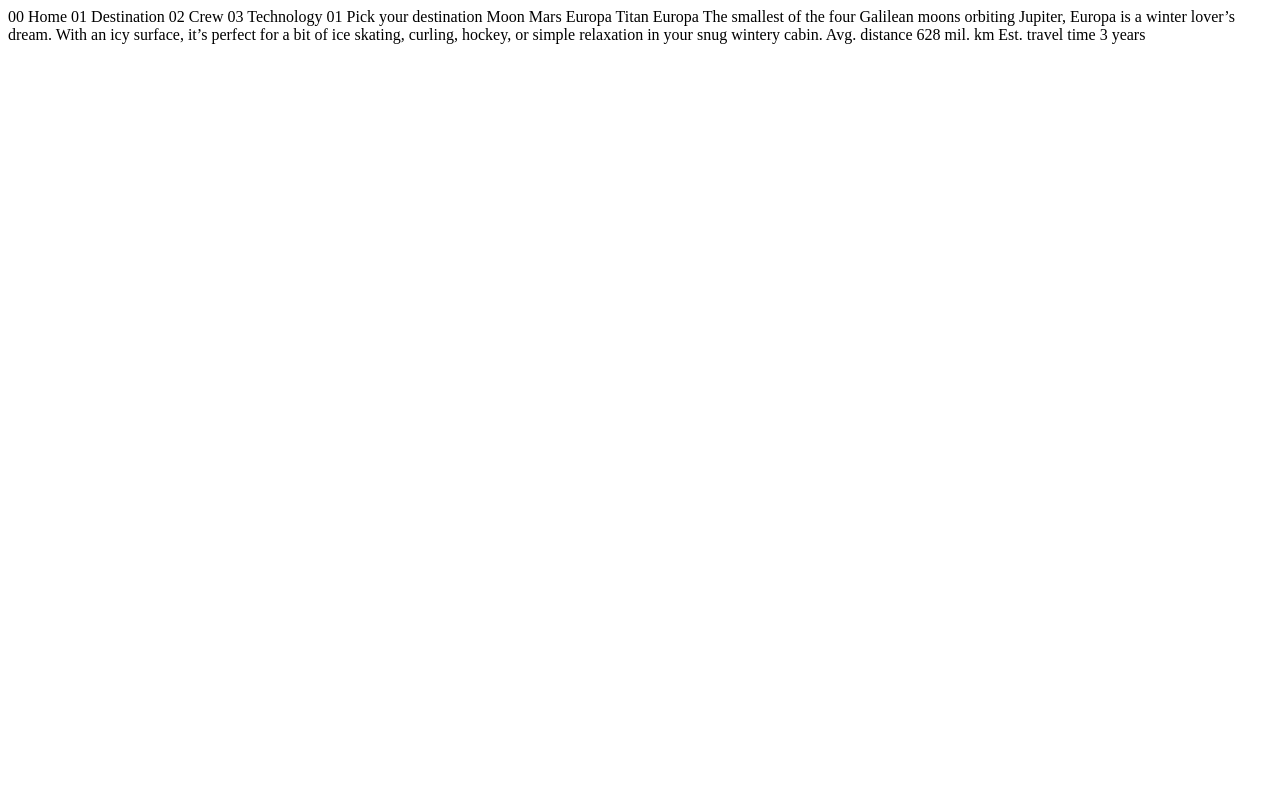
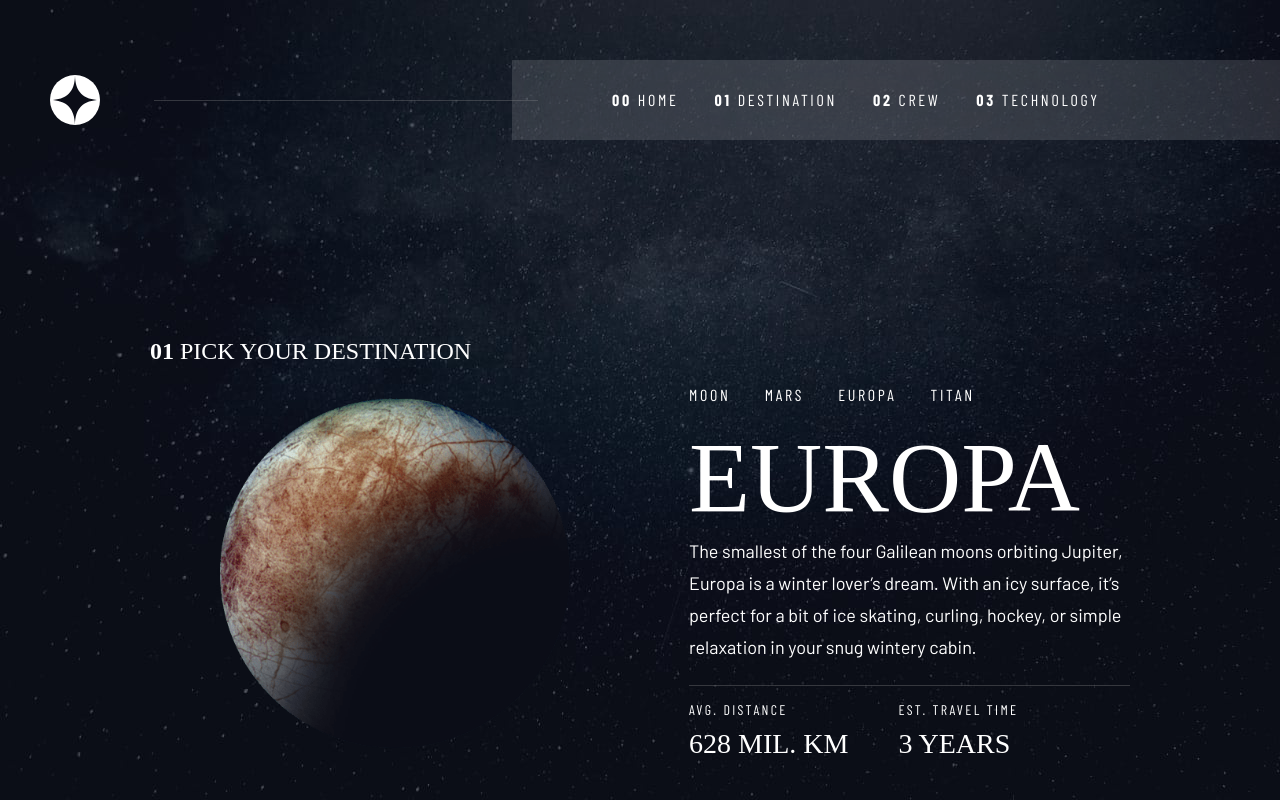
Before and after one commit to joseluis-max/space-tourism-multi-page, a plain HTML site: page destination-europa.html in a window 1280 px wide. Drawn offline with nearby package versions, Linux system fonts and the light colour scheme; a web font is replaced by a local one.

Commit message:
UPDATE: all destination

```diff
--- a/destination-europa.html
+++ b/destination-europa.html
@@ -5,34 +5,71 @@
   <meta name="viewport" content="width=device-width, initial-scale=1.0">
 
   <link rel="icon" type="image/png" sizes="32x32" href="./assets/favicon-32x32.png">
-
+  <link rel="stylesheet" href="styles/index.css">
   <title>Frontend Mentor | Space tourism website</title>
 </head>
 <body>
+  <header class="header">
 
-  00 Home
-  01 Destination
-  02 Crew
-  03 Technology
+    <div class="header-logo"></div>
+    <div class="header-line"></div>
+    <nav class="header-nav">
 
-  01 Pick your destination
+      <a class="header-nav_link" href="./index.html">
+        <span class="header-nav_number">00</span> Home
+      </a>
+      <a class="header-nav_link" href="./destination-moon.html">
+        <span class="header-nav_number">01</span> Destination
+      </a>
+      <a class="header-nav_link" href="./crew-engineer.html">
+        <span class="header-nav_number">02</span> Crew
+      </a>
+      <a class="header-nav_link" href="./technology-vehicle.html">
+        <span class="header-nav_number">03</span> Technology
+      </a>
 
-  Moon
-  Mars
-  Europa
-  Titan
+    </nav>
 
-  Europa
+  </header>
 
-  The smallest of the four Galilean moons orbiting Jupiter, Europa is a
-  winter lover’s dream. With an icy surface, it’s perfect for a bit of
-  ice skating, curling, hockey, or simple relaxation in your snug
-  wintery cabin.
+  <main class="destination">
+    <div class="destination-content">
+      <h2 class="destination-content_title">
+        <span class="header-nav_number">01</span>
+        Pick your destination
+      </h2>
 
-  Avg. distance
-  628 mil. km
+      <div class="destination-europa"></div>
 
-  Est. travel time
-  3 years
+      <div class="destination-content-info">
+        <nav class="destination-content-info_nav">
+          <a class="destination-content-info_navlink" href="./destination-moon.html">Moon</a>
+          <a class="destination-content-info_navlink" href="./destination-mars.html">Mars</a>
+          <a class="destination-content-info_navlink" href="./destination-europa.html">Europa</a>
+          <a class="destination-content-info_navlink" href="./destination-titan.html">Titan</a>
+        </nav>
+
+        <h2 class="destination-content-info_title">Europa</h2>
+
+        <p class="destination-content-info_text">
+            The smallest of the four Galilean moons orbiting Jupiter, Europa is a
+            winter lover’s dream. With an icy surface, it’s perfect for a bit of
+            ice skating, curling, hockey, or simple relaxation in your snug
+            wintery cabin.
+        </p>
+        <div class="destination-line"></div>
+        <div class="destination-content-info_wrapper">
+          <div class="destination-content-info_wrapper2">
+            <h2 class="destination-content-info_distanceTime">Avg. distance</h2>
+            <h3 class="destination-content-info_number">628 mil. km</h3>
+          </div>
+          <div class="destination-content-info_wrapper2">
+            <h2 class="destination-content-info_distanceTime">Est. travel time</h2>
+            <h3 class="destination-content-info_number">3 years</h3>
+          </div>
+        </div>
+      </div>
+    </div>
+  </main>
 </body>
 </html>
--- a/styles/index.scss
+++ b/styles/index.scss
@@ -177,6 +177,7 @@ h1, h2,h3{
       }
       &_text{
         @include body_text;
+        height: 120px;
         margin:0px 0px 30px 0px;
       }
       &_wrapper{
```
Also changed, not shown: destination-mars.html (+32 -16 lines), destination-moon.html (+0 -1 lines), destination-titan.html (+55 -18 lines), styles/index.css.
